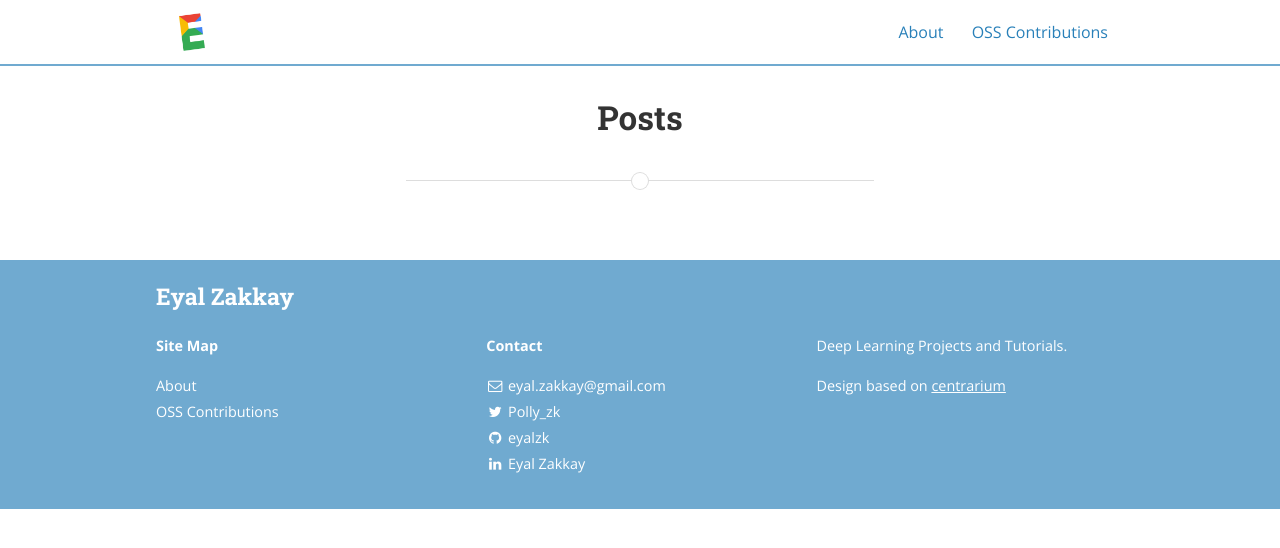
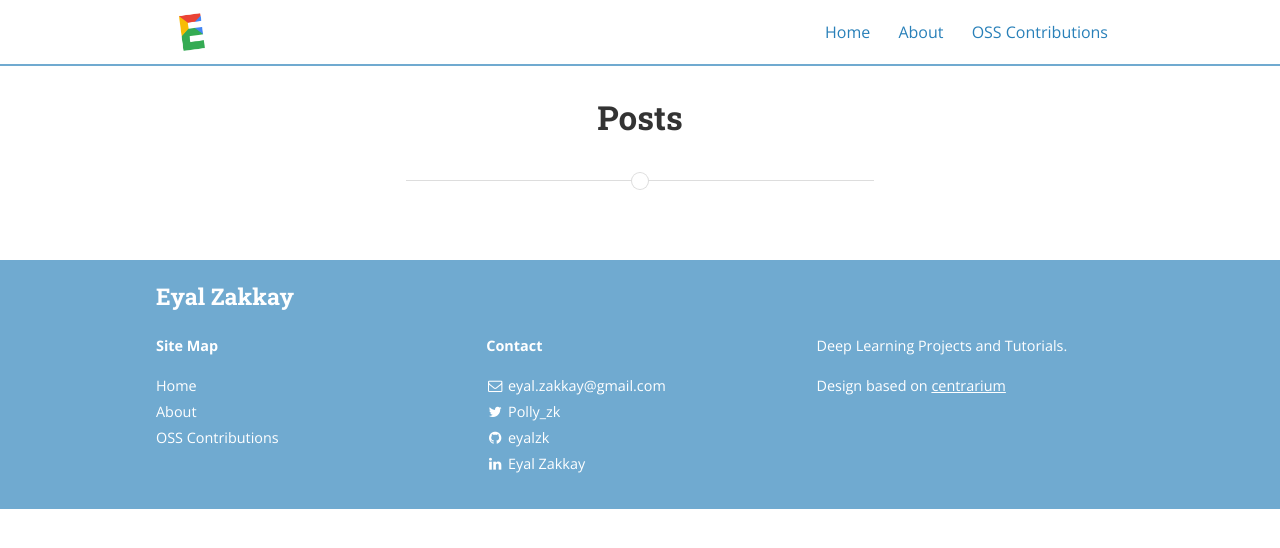
Before and after one commit to eyalzk/eyalzk.github.io, a Jekyll site: the page built from posts.html, in a window 1280 px wide. Shown: the top 548 px of the page. Built offline with Jekyll 4.4.1, drawn with Linux system fonts in a browser that asks for light colours; nearby versions of some CDN libraries.

Commit message:
updated site

```diff
--- a/_includes/footer.html
+++ b/_includes/footer.html
@@ -2,12 +2,13 @@
 
   <div class="wrapper">
 
-    <h3 class="footer-heading">{{ site.title }}</h3>
+    <a href="{{ site.baseurl }}/"><h3 class="footer-heading">{{ site.title }}</h3></a>
 
     <div class="site-navigation">
 
       <p><strong>Site Map</strong></p>
       <ul class="pages">
+        <li class="nav-link"><a href="{{ site.baseurl }}">Home</a>
         {% for page in site.pages %}
         {% if page.title and page.main_nav != false %}
           <li class="nav-link"><a href="{{ page.url | prepend: site.baseurl }}">{{ page.title }}</a>
--- a/_includes/header.html
+++ b/_includes/header.html
@@ -12,6 +12,7 @@
     </a>
     <nav role="navigation">
       <ul id="js-navigation-menu" class="navigation-menu show">
+        <li class="nav-link"><a href="{{ site.baseurl }}">Home</a>
         {% for page in site.pages %}
           {% if page.title and page.main_nav != false %}
           <li class="nav-link"><a href="{{ page.url | prepend: site.baseurl }}">{{ page.title }}</a>
```
Also changed, not shown: _posts/2015-03-14-BCI.md (+3 -3 lines).
